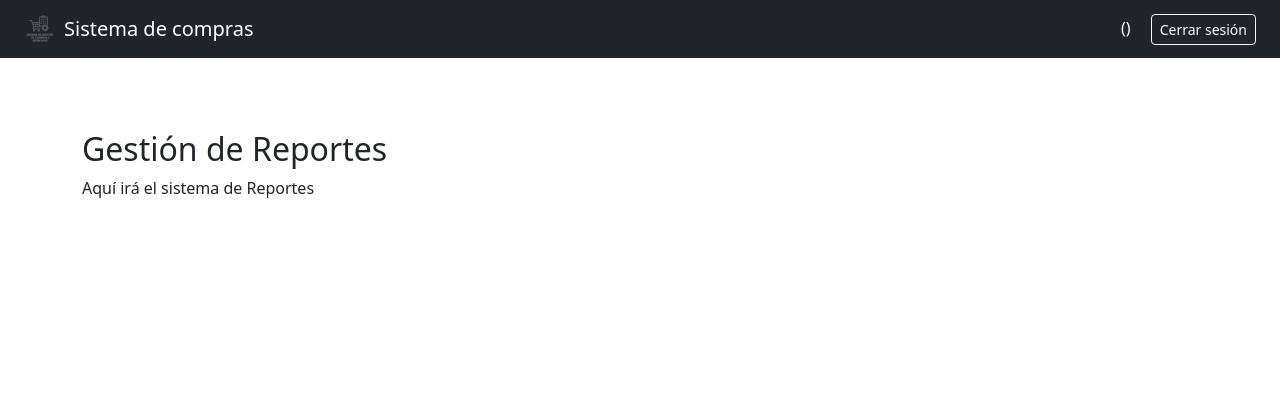
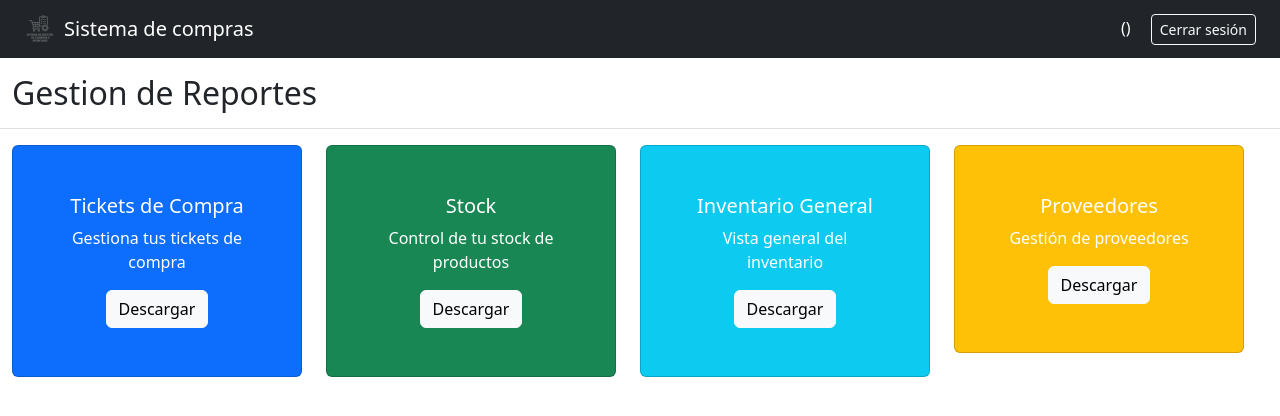
Before and after one commit to FranciscoRos/Sistema-de-Gesti-n-de-compras-e-Inventario-FRONTEND, a Vue app: page /reportes in a window 1280 px wide. Shown: the top 416 px of the page. Built offline with nearby package versions, Linux system fonts and the light colour scheme.

Commit message:
sistema de reportes funcional

```diff
--- a/src/views/CrearCompraView.vue
+++ b/src/views/CrearCompraView.vue
@@ -110,7 +110,7 @@ const totalCompra = computed(() =>
 )
 
 const cargarProveedores = async () => {
-  const res = await fetch(`${API_BASE}/proveedores/`, {
+  const res = await fetch(`${API_BASE}/proveedores/todos`, {
     headers: { Authorization: token }
   })
   const data = await res.json()
--- a/src/views/ReportesView.vue
+++ b/src/views/ReportesView.vue
@@ -1,12 +1,194 @@
 <template>
-<Header />
+  <Header />
+  <div class="container-fluid">
+    <div class="row">
+      <!-- Main content -->
+        <div class="d-flex justify-content-between flex-wrap flex-md-nowrap align-items-center pt-3 pb-2 mb-3 border-bottom 1875rem">
+          <h1 class="h2">Gestion de Reportes</h1>
+        </div>
 
-  <div class="container mt-5 pt-4">
-    <h2>Gestión de Reportes</h2>
-    <p>Aquí irá el sistema de Reportes</p>
+        <!-- Cards -->
+          <div class="row text-center">
+          <div class="col-md-3 mb-4">
+            <div class="card text-white bg-primary">
+              <div class="card-body">
+                <h5 class="card-title">Tickets de Compra</h5>
+                <p class="card-text">Gestiona tus tickets de compra</p>
+                <a  id="ticket" href="#" class="btn btn-light" @click="descargarTickets" >Descargar</a>
+              </div>
+            </div>
+          </div>
+          <div class="col-md-3 mb-4">
+            <div class="card text-white bg-success">
+              <div class="card-body">
+                <h5 class="card-title">Stock</h5>
+                <p class="card-text">Control de tu stock de productos</p>
+                <a id="stock" href="#" class="btn btn-light" @click="consultaStock">Descargar</a>
+              </div>
+            </div>
+          </div>
+          <div class="col-md-3 mb-4">
+            <div class="card text-white bg-info">
+              <div class="card-body">
+                <h5 class="card-title">Inventario General</h5>
+                <p class="card-text">Vista general del inventario</p>
+                <a id="inventario" href="#" class="btn btn-light" @click="descargarInventario">Descargar</a>
+              </div>
+            </div>
+          </div>
+          <div class="col-md-3 mb-4">
+            <div class="card text-white bg-warning">
+              <div class="card-body">
+                <h5 class="card-title">Proveedores</h5>
+                <p class="card-text">Gestión de proveedores</p>
+                <a id="proveedores" href="#" class="btn btn-light" @click="descargarProveedores">Descargar</a>
+              </div>
+            </div>
+          </div>
+        </div>
+    </div>
   </div>
 </template>
 
 <script lang="ts" setup>
 import Header from '../components/Header.vue'
+import { API_BASE } from '../config'
+
+const token = localStorage.getItem('token') || ''
+
+//Validar el click de los botones
+
+const descargarInventario = async () => {
+  try {
+    const res = await fetch(`${API_BASE}/reportes/productos`, {
+      headers: { Authorization: token }
+    })
+
+    if (!res.ok) {
+      throw new Error('Error al descargar el reporte')
+    }
+
+    const blob = await res.blob()
+    const url = URL.createObjectURL(blob)
+    const a = document.createElement('a')
+    a.href = url
+    a.download = 'inventario general.pdf'
+    a.click()
+    URL.revokeObjectURL(url)
+  } catch (error) {
+    console.error('Error:', error)
+    alert('Error al descargar el reporte')
+  }
+}
+
+const consultaStock = async () => {
+  try {
+    const res = await fetch(`${API_BASE}/reportes/stock`, {
+      headers: { Authorization: token }
+    })
+
+    if (!res.ok) {
+      throw new Error('Error al descargar el reporte')
+    }
+
+    const blob = await res.blob()
+    const url = URL.createObjectURL(blob)
+    const a = document.createElement('a')
+    a.href = url
+    a.download = 'tu stock.pdf'
+    a.click()
+    URL.revokeObjectURL(url)
+  } catch (error) {
+    console.error('Error:', error)
+    alert('Error al descargar el reporte')
+  }
+}
+
+const descargarProveedores = async () => {
+  try {
+    const res = await fetch(`${API_BASE}/reportes/proveedor`, {
+      headers: { Authorization: token }
+    })
+
+    if (!res.ok) {
+      throw new Error('Error al descargar el reporte')
+    }
+
+    const blob = await res.blob()
+    const url = URL.createObjectURL(blob)
+    const a = document.createElement('a')
+    a.href = url
+    a.download = 'Proveedores.pdf'
+    a.click()
+    URL.revokeObjectURL(url)
+  } catch (error) {
+    console.error('Error:', error)
+    alert('Error al descargar el reporte')
+  }
+}
+
+const descargarTickets = async () => {
+  try {
+    const res = await fetch(`${API_BASE}/reportes/ticket`, {
+      headers: { Authorization: token }
+    })
+
+    if (!res.ok) {
+      throw new Error('Error al descargar el reporte')
+    }
+
+    const blob = await res.blob()
+    const url = URL.createObjectURL(blob)
+    const a = document.createElement('a')
+    a.href = url
+    a.download = 'ticket de compra.pdf'
+    a.click()
+    URL.revokeObjectURL(url)
+  } catch (error) {
+    console.error('Error:', error)
+    alert('Error al descargar el reporte')
+  }
+}
 </script>
+
+<style scoped>
+.sidebar {
+  position: fixed;
+  top: 0;
+  bottom: 0;
+  left: 0;
+  z-index: 100;
+  padding: 48px 0 0;
+  box-shadow: inset -1px 0 0 rgba(0, 0, 0, .1);
+}
+
+.sidebar .nav-link {
+  font-weight: 500;
+  color: #333;
+  padding: 0.5rem 1rem;
+}
+
+.sidebar .nav-link.active {
+  color: #2470dc;
+}
+
+.sidebar .nav-link:hover {
+  color: #2470dc;
+}
+
+.sidebar .nav-link i {
+  margin-right: 0.5rem;
+}
+
+main {
+  margin-top: 48px;
+}
+
+.card {
+  transition: transform 0.2s;
+}
+
+.card:hover {
+  transform: translateY(-5px);
+}
+</style>
```
